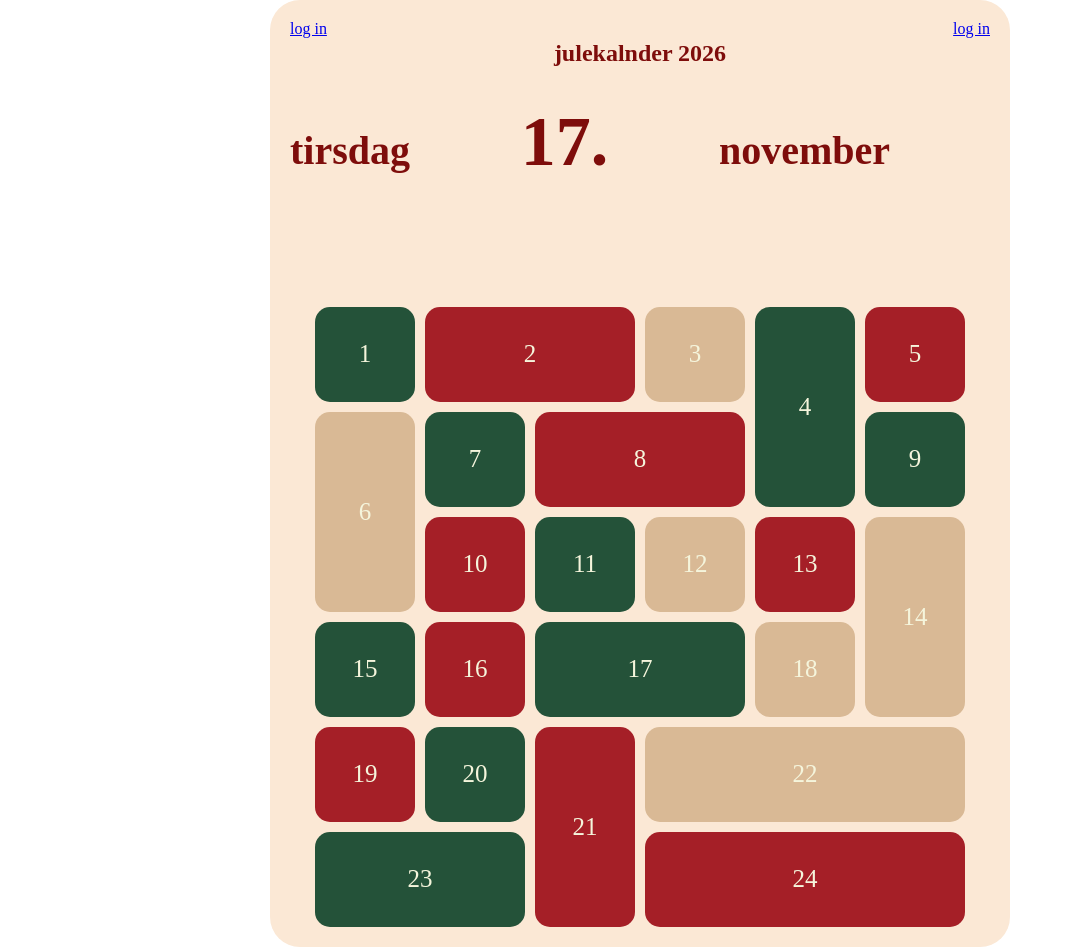
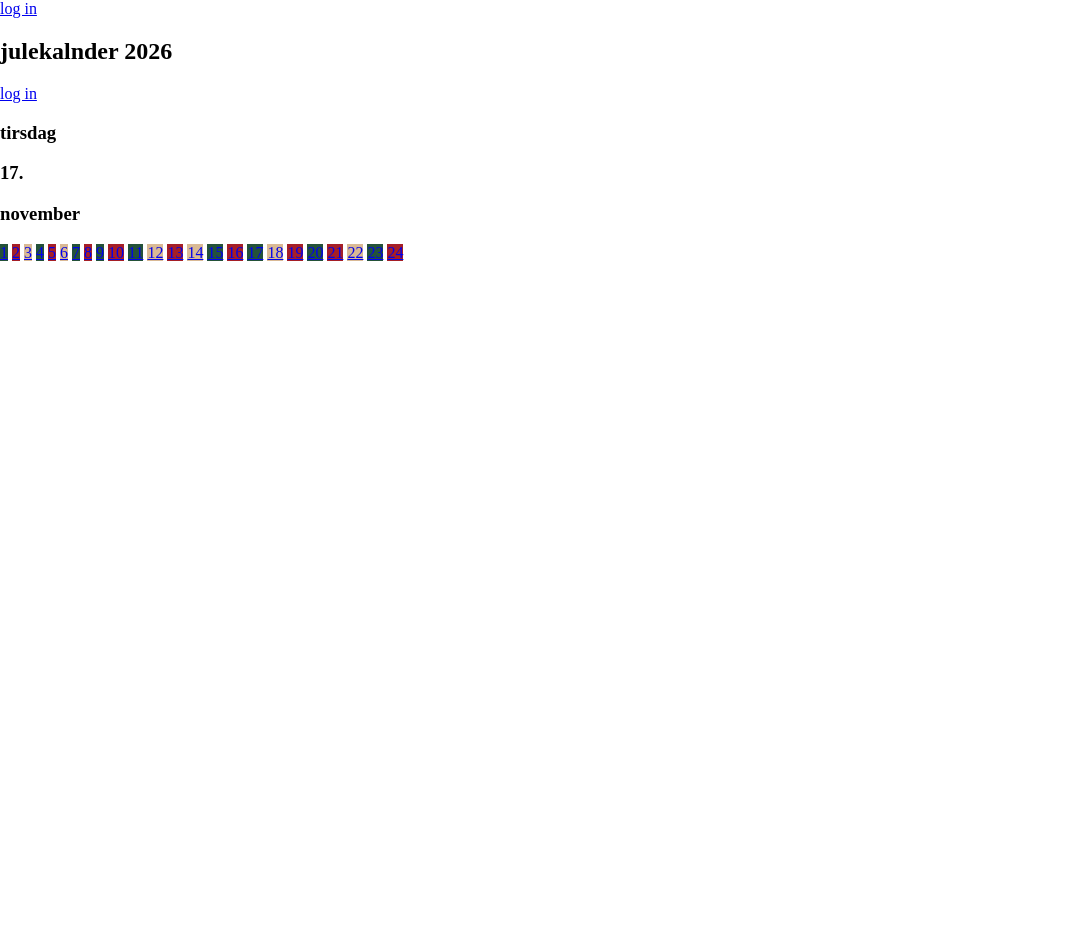
Before and after one commit to isabelle-get/julekalender, a Node server app: page / in a window 1280 px wide. Shown: the whole page, without its empty margins (0-1073 px from the left). After the commit the page ends 261 px from the top, so only its background shows below. Run offline with Node 20, Linux system fonts and the light colour scheme; some libraries are stand-ins or nearby versions.

Commit message:
slettet alt av css i index

```diff
--- a/public/css/main.css
+++ b/public/css/main.css
@@ -1,3 +1,7 @@
+
+:root{
+    --color1: ;
+}
 body{
     margin: 0;
 }
@@ -65,100 +69,6 @@ body{
 
 /* --------------for index side-------------- */
 
-.top{
-    display: flex;
-    flex-direction: row;
-    justify-content: space-between;
-}
-
-.dato{
-    display: flex;
-    /* align-self: center; */
-    justify-content: space-between;
-    width: 600px;
-}
-
-.top h2{
-    color: rgb(126, 13, 11);
-}
-
-.dato h3{
-    font-size: 40px;
-    color: rgb(126, 13, 11);
-}
-
-#theDayN{
-    font-size: 70px;
-    position: relative;
-    bottom: 55px;
-}
-
-
-#backgroundVideo{
-    position: fixed;
-    top: 0;
-    left: 0;
-    width: 100%;
-    height: 100%;
-    object-fit: cover;
-    z-index: -1;
-
-}
-
-.rundt {
-    position: relative;
-    z-index: 1;
-    background-color: rgb(251, 232, 213);
-    width: 700px;
-    border-radius: 30px;
-    padding: 20px;
-    display: flex;
-    align-self: center;
-    justify-self: center;
-    flex-direction: column;
-}
-
-.days{
-    display: flex;
-    align-self: center;
-    justify-self: center;
-
-
-    display: grid;
-
-    grid-template-columns: repeat(6, 100px);
-    grid-template-rows: repeat(6, 95px);
-
-    grid-template-areas:
-        "box1 box2 box2 box3 box4 box5"
-        "box6 box7 box8 box8 box4 box9"
-        "box6 box10 box11 box12 box13 box14"
-        "box15 box16 box17 box17 box18 box14"
-        "box19 box20 box21 box22 box22 box22"
-        "box23 box23 box21 box24 box24 box24";
-
-    gap: 10px;
-}
-
-
-.window{
-    background-color: aqua;
-    display: flex;
-    align-items: center;
-    justify-content: center;
-    font-size: 25px;
-    text-decoration: none;
-    color: beige;
-    border-radius: 15px;
-
-    transition: 0.25s;
-
-}
-
-.window:hover {
-    transform: scale(1.05);
-    filter: brightness(1.2);
-}
 
 
 /* -------------for bruker side----------- */
```
